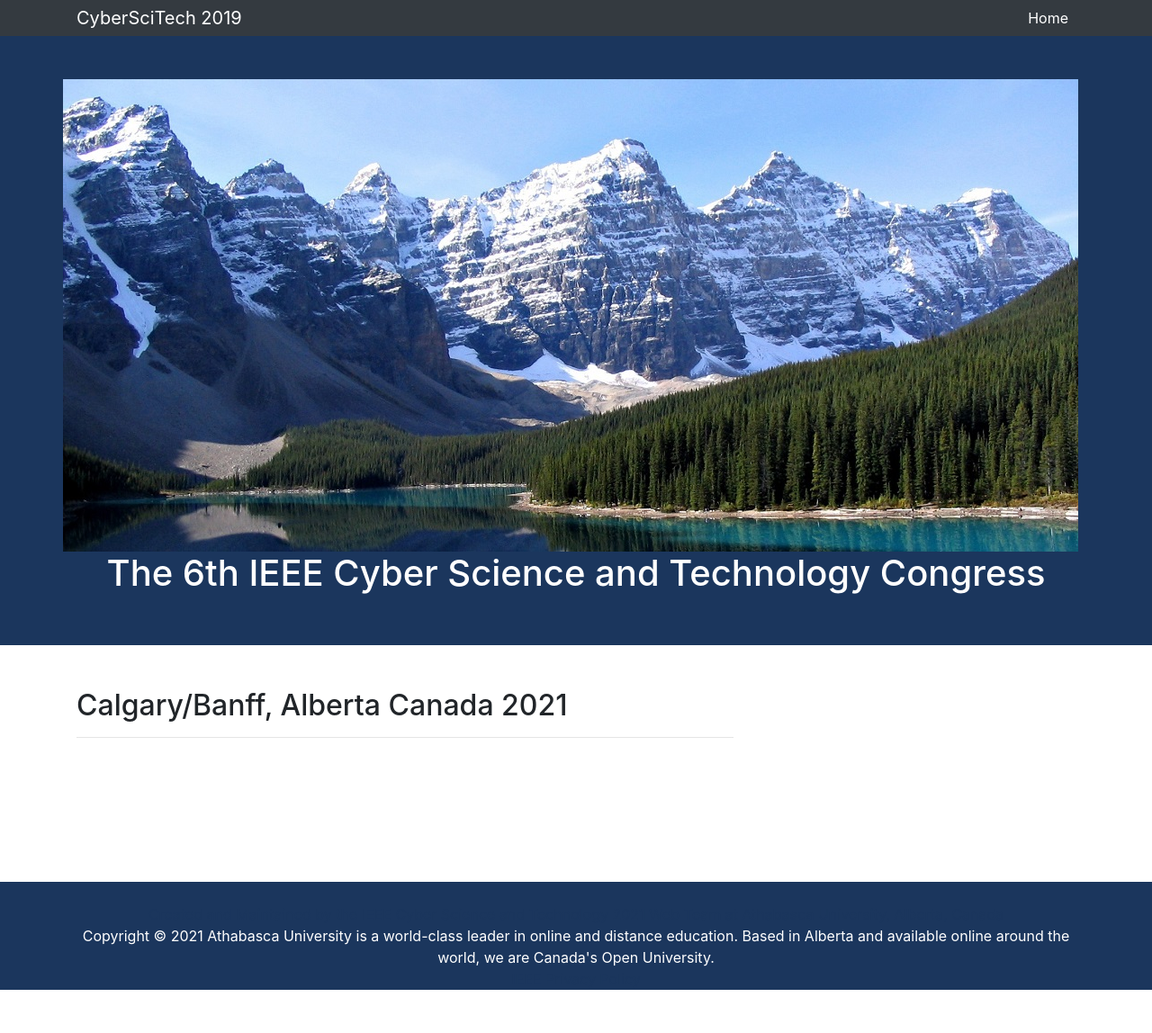
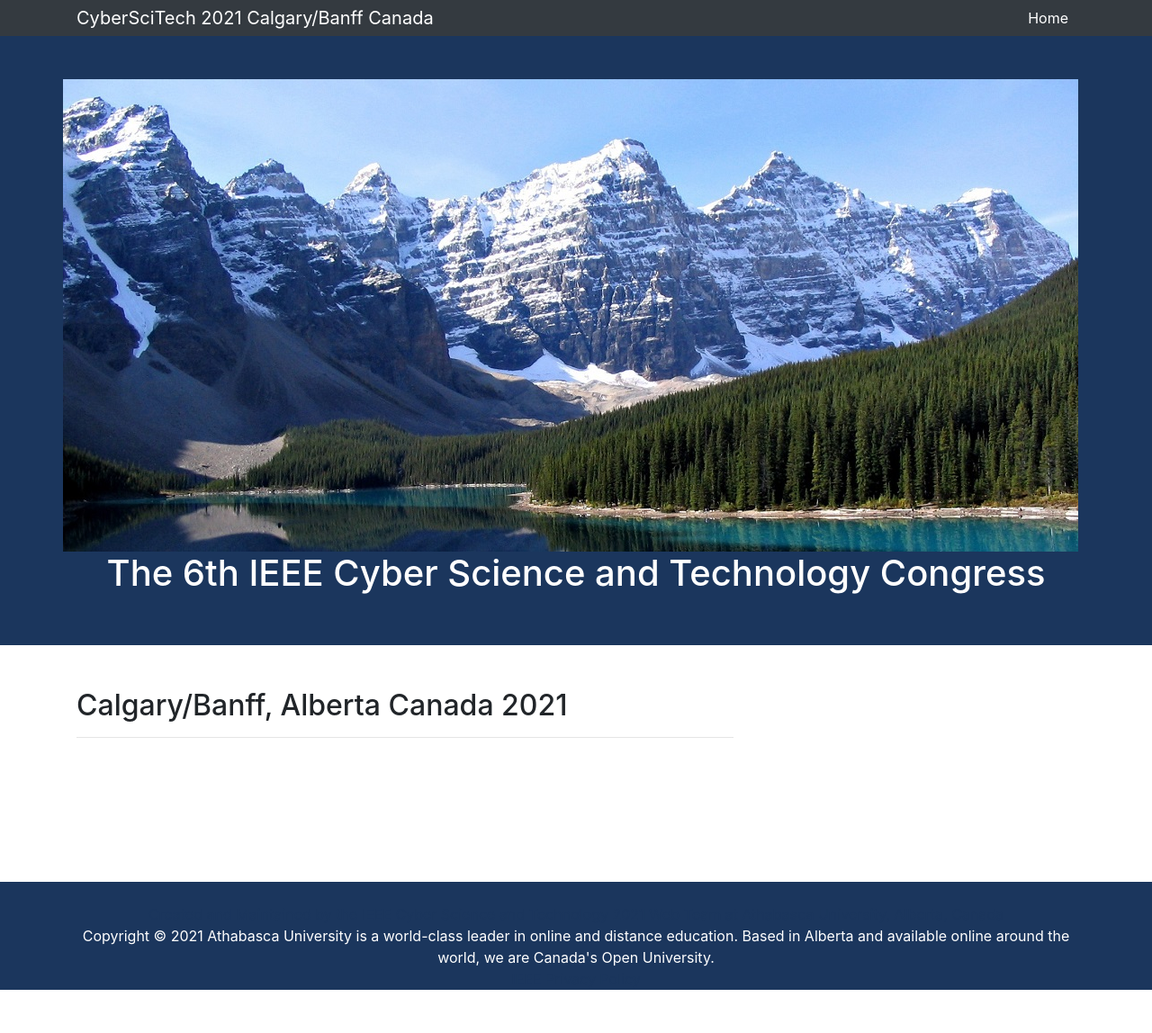
Before and after one commit to kstauff/2021, a Jekyll site: the page built from index.html, in a window 1280 px wide. Shown: the whole page at 90% size. Built offline with Jekyll 4.4.1, drawn with Linux system fonts in a browser that asks for light colours.

Commit message:
Update navigation.html

```diff
--- a/_includes/navigation.html
+++ b/_includes/navigation.html
@@ -2,7 +2,7 @@
 <nav class="navbar navbar-expand-lg navbar-dark bg-dark">
   <div class="container">
     <a class="navbar-brand js-scroll-trigger" href="{{ site.baseurl }}/"
-      >CyberSciTech 2019</a
+      >CyberSciTech 2021 Calgary/Banff Canada</a
     >
     <button
       class="navbar-toggler ml-auto"
```
